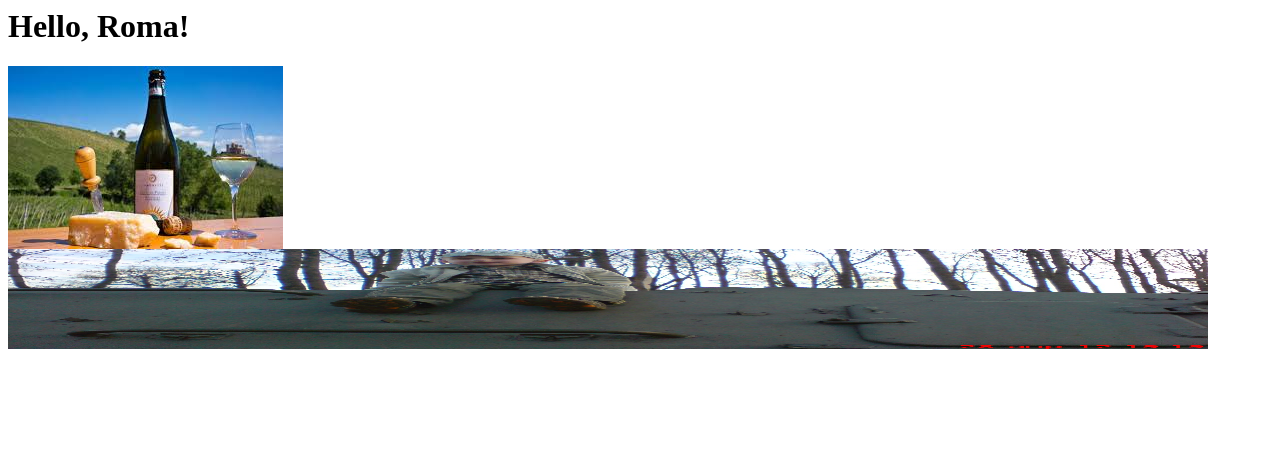
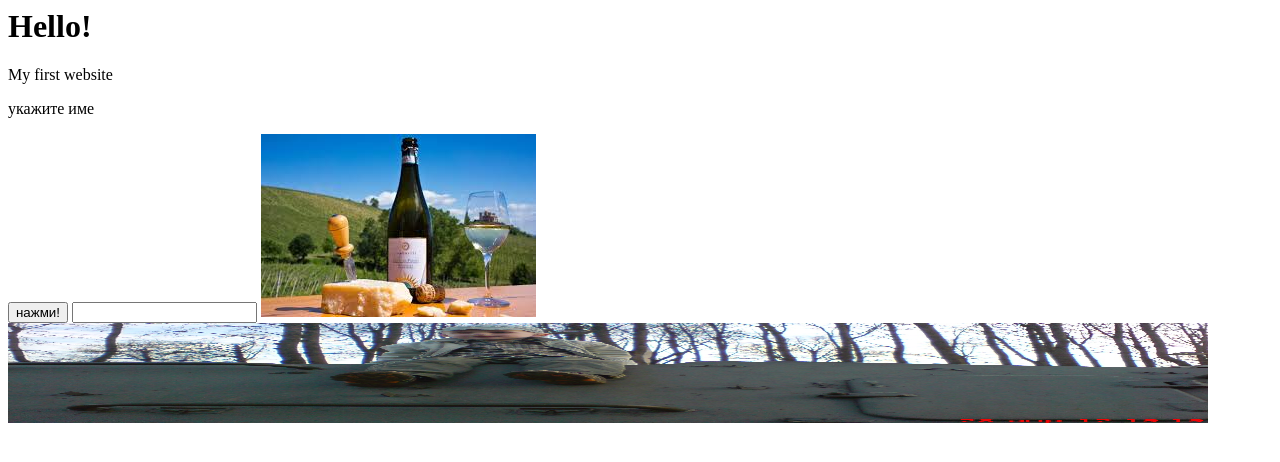
Before and after one commit to roma521/roma521.github.io, a plain HTML site: page index.html in a window 1280 px wide. Drawn offline with Linux system fonts and the light colour scheme.

Commit message:
Update index.html

```diff
--- a/index.html
+++ b/index.html
@@ -1,7 +1,18 @@
 <html>
 <head></head>
 <body>
-<h1>Hello, Roma!</h1>
+<h1>Hello!</h1>
+<p id="roma">My first website</p>
+<p id="roma">укажите име</p>
+<button onclick="alert('Привет, '+document.getElementById('input').value)">нажми!</button>
+<input type="text" id="input"></input>
+
+
+
+<script>
+// document.getElementById("roma").innerHTML = "Hello World"
+</script>
+
 <img src="botel.jpg"></img>
 <img src="TANK.jpg" style="width:1200px;height:100px;"></img>
 </body>
```
